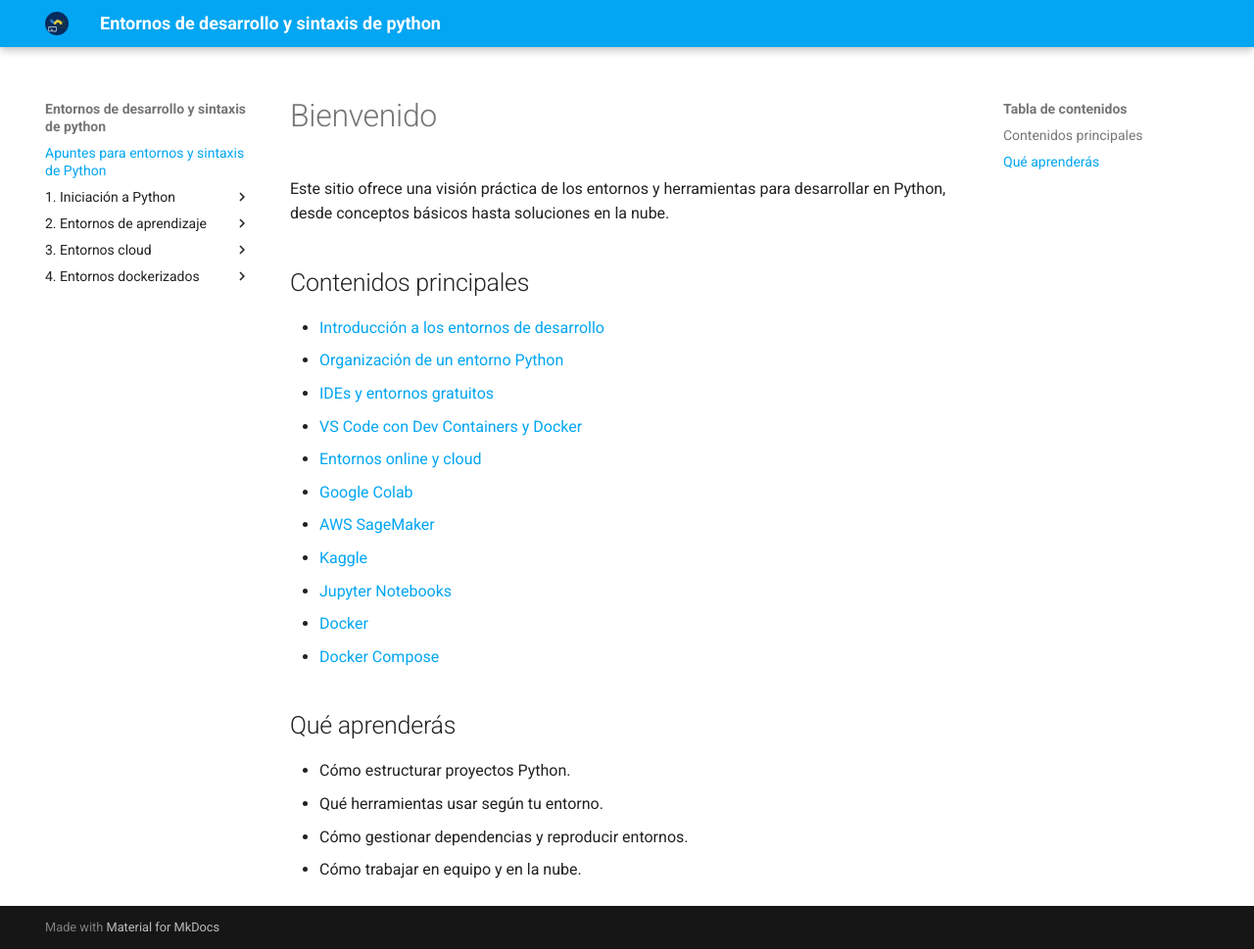
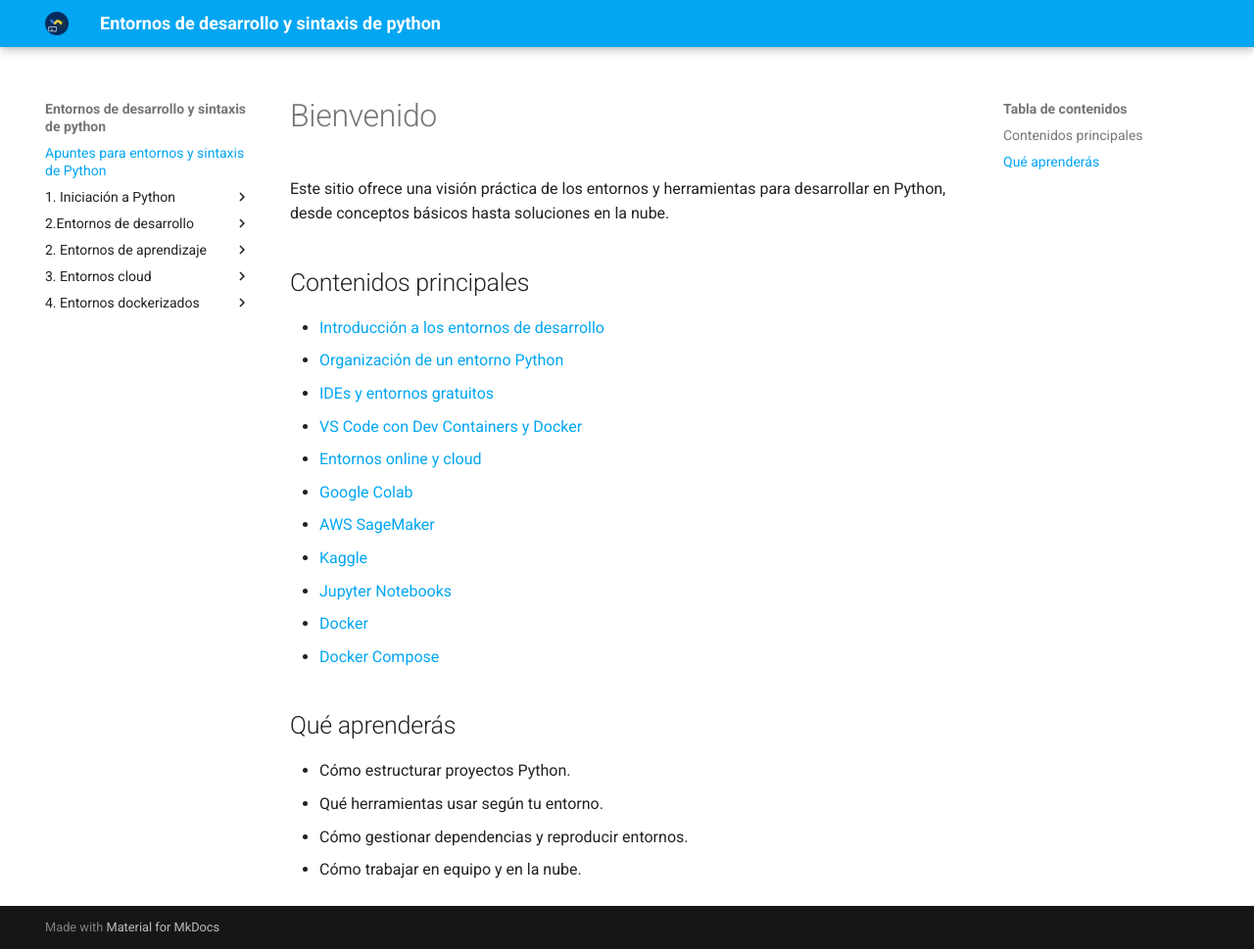
Before and after one commit to sever8a/esp, an MkDocs documentation site: the page built from docs/index.md, in a window 1280 px wide and 969 px high. Shown: the whole window at 98% size. Built offline with MkDocs 1.6.1 and Material for MkDocs 9.7.7, drawn with Linux system fonts in a browser that asks for light colours; nearby versions of some CDN libraries; library files that are not in the unit come from our copies.

Commit message:
estructura nueva

```diff
--- a/mkdocs.yml
+++ b/mkdocs.yml
@@ -20,14 +20,13 @@
 nav:
   - "index.md"
   - 1. Iniciación a Python:
-    - Introducción a Python:
-      - Introducción: "introduccion/introduccion.md"
-      - Historia de Python: "introduccion/historia.md"
-    - Entornos de desarrollo:
-      - Introducción: "entornos/introduccion.md"
-      - IDEs para Python: "entornos/ides.md"
-      - Entornos de ejecución: "entornos/entornos.md"
-      - Visual Studio Code: "entornos/vscode.md"
+    - Introducción: "introduccion/introduccion.md"
+    - Historia de Python: "introduccion/historia.md"
+  - 2.Entornos de desarrollo:
+    - Introducción: "entornos/introduccion.md"
+    - IDEs para Python: "entornos/ides.md"
+    - Entornos de ejecución: "entornos/entornos.md"
+    - Visual Studio Code: "entornos/vscode.md"
   - 2. Entornos de aprendizaje:
     - Introducción: "aprendizaje/introduccion.md"
     - Aprendizaje basico: "aprendizaje/basico.md"
```
